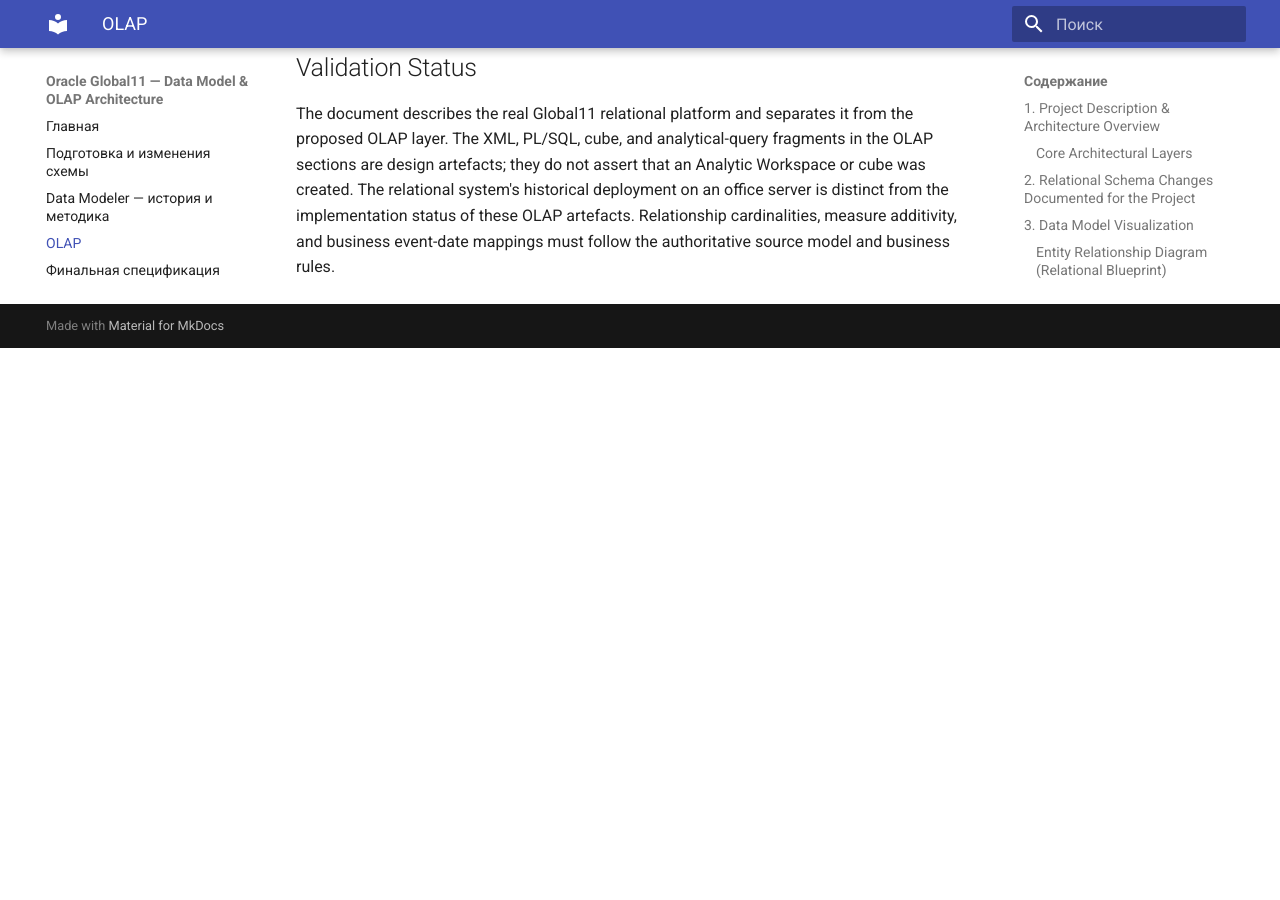
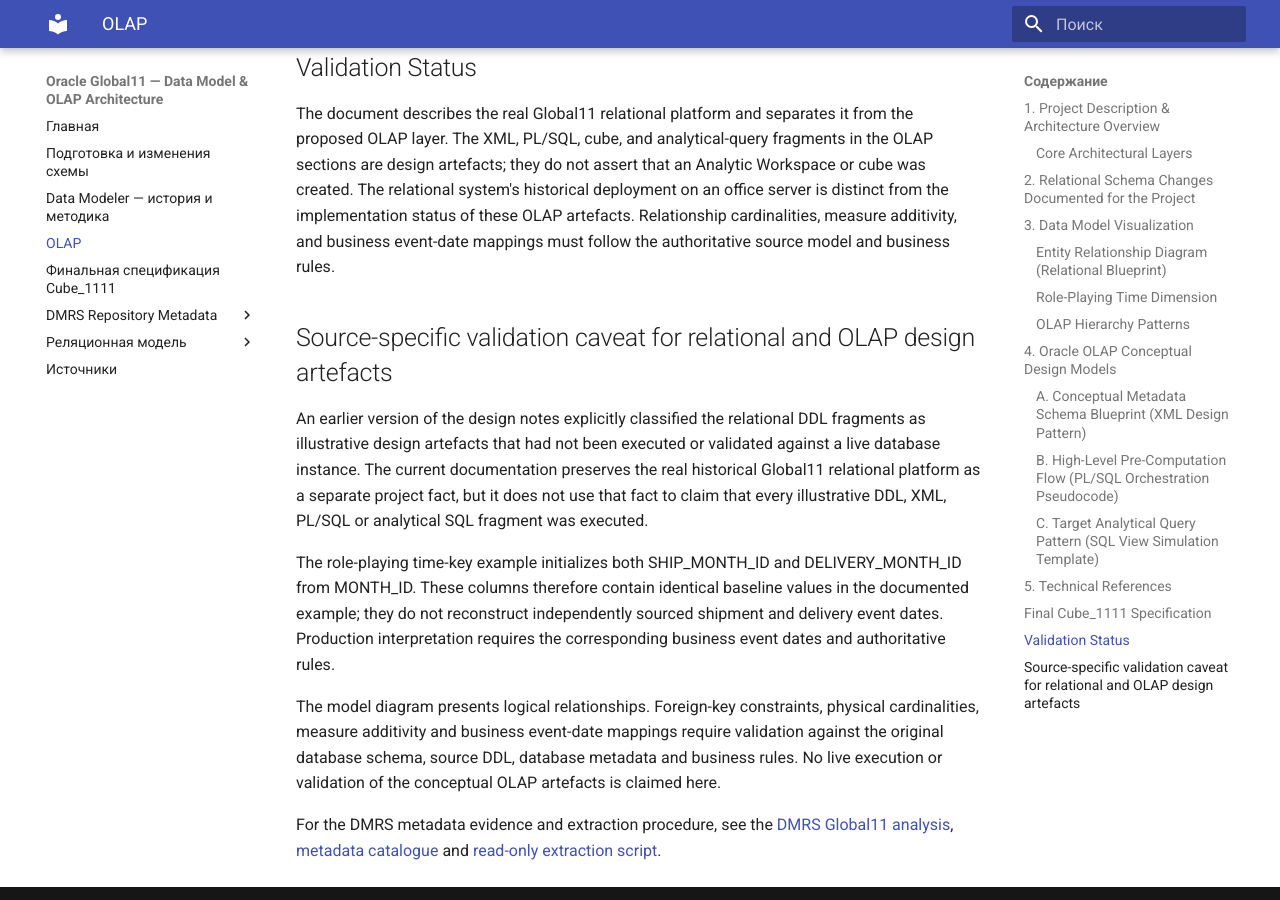
Before and after one commit to ekatmoz88-alt/global11-demo-data-platform, an MkDocs documentation site: the page built from docs/GLOBAL11-OLAP-DOCUMENTATION.md, in a window 1280 px wide and 900 px high, scrolled down 6141 px. Built offline with MkDocs 1.6.1 and Material for MkDocs 9.7.7, drawn with Linux system fonts in a browser that asks for light colours; before the commit the page ends 6489 px from its top, so only the background shows below that.

Commit message:
Merge source-specific DDL and OLAP validation caveats from archive

```diff
--- a/docs/GLOBAL11-OLAP-DOCUMENTATION.md
+++ b/docs/GLOBAL11-OLAP-DOCUMENTATION.md
@@ -246,3 +246,14 @@ The consolidated final design summary, submitted DDL, SQL validation query, requ
 ## Validation Status
 
 The document describes the real Global11 relational platform and separates it from the proposed OLAP layer. The XML, PL/SQL, cube, and analytical-query fragments in the OLAP sections are design artefacts; they do not assert that an Analytic Workspace or cube was created. The relational system's historical deployment on an office server is distinct from the implementation status of these OLAP artefacts. Relationship cardinalities, measure additivity, and business event-date mappings must follow the authoritative source model and business rules.
+
+
+## Source-specific validation caveat for relational and OLAP design artefacts
+
+An earlier version of the design notes explicitly classified the relational DDL fragments as illustrative design artefacts that had not been executed or validated against a live database instance. The current documentation preserves the real historical Global11 relational platform as a separate project fact, but it does not use that fact to claim that every illustrative DDL, XML, PL/SQL or analytical SQL fragment was executed.
+
+The role-playing time-key example initializes both SHIP_MONTH_ID and DELIVERY_MONTH_ID from MONTH_ID. These columns therefore contain identical baseline values in the documented example; they do not reconstruct independently sourced shipment and delivery event dates. Production interpretation requires the corresponding business event dates and authoritative rules.
+
+The model diagram presents logical relationships. Foreign-key constraints, physical cardinalities, measure additivity and business event-date mappings require validation against the original database schema, source DDL, database metadata and business rules. No live execution or validation of the conceptual OLAP artefacts is claimed here.
+
+For the DMRS metadata evidence and extraction procedure, see the [DMRS Global11 analysis](dmrs-global11-analysis.md), [metadata catalogue](dmrs-metadata-catalog.md) and [read-only extraction script](../sql/01_extract_global11_core.sql).
```
